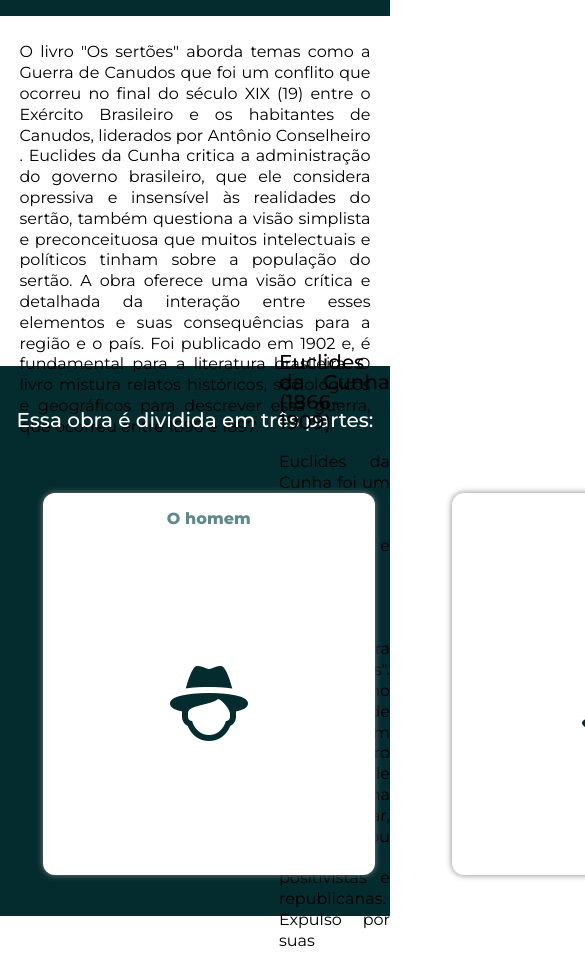
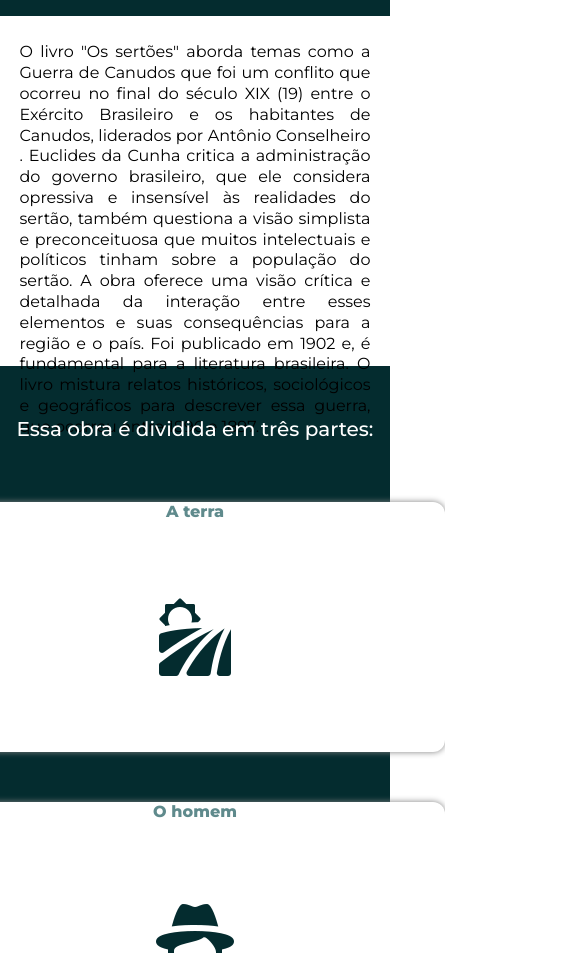
Before and after one commit to johegenesio/entr3Discursos, a plain HTML site: page html/ossertoesgeral.html in a window 390 px wide. Shown: the part 82-1035 px from the top of the page, 585 px wide, since content can reach past the window. Drawn offline with nearby package versions, Linux system fonts and the light colour scheme.

Commit message:
Atualizando a parte 'OS Sertões' - Geral

```diff
--- a/css/layout/ossertoesgeral.css
+++ b/css/layout/ossertoesgeral.css
@@ -1,5 +1,3 @@
-
-
 /* Section Obra */
 #nomeObraEdC {
     height: 50px;
@@ -106,7 +104,7 @@
 }
 
 #linhaEdC{
-    width: 89.5%;
+    width: 95%;
     height: 36px;
     background-color: white;
     position: absolute;
@@ -173,3 +171,72 @@
 #textoBiografia {
     line-height: 1.3;
 }
+
+/* Responsividade */
+
+@media(max-width: 820px){
+
+    /* Temas da Obra */
+    .organizacaoDivisoesEdC{
+        height: 100%;
+        width: 100%;
+    }
+
+    #divisoesObraEdC {
+        height: 1100px;
+        background:  var(--cor-primary);
+        display: flex;
+        justify-content: center;
+        align-items: center;
+    }
+
+    .temasObraEdC{
+        width: 500px;
+        height: 250px;
+        box-shadow: 0 0px 6px gray;
+        border-radius: 12px;
+        padding: 0px;
+        flex-direction: column;
+        position: relative;
+        z-index: 2;
+        background-color: white;
+        margin-left: 0;
+        display: flex;
+
+    }
+
+    #containersPartesObraEdC{
+        flex-direction: column;
+        height: 100%;
+    }
+
+    #linhaEdC{
+        display: none;
+    }
+
+    #tituloObjetivoEdC{
+    margin-top: 50px;
+    }
+
+    /* Section sobre o autor */
+    #autorEdC{
+        display: flex;
+        height: 800px;
+        justify-content: space-evenly;
+        align-items: center;
+    }
+
+    #sobreAutorEdC{
+        flex-direction: column-reverse;
+        align-content: space-evenly;
+    }
+
+    #biografiaAutorEdC{
+        width: 90%;
+    }
+
+    #textoBiografia{
+        margin-bottom: 50px;
+    }
+
+}
```
